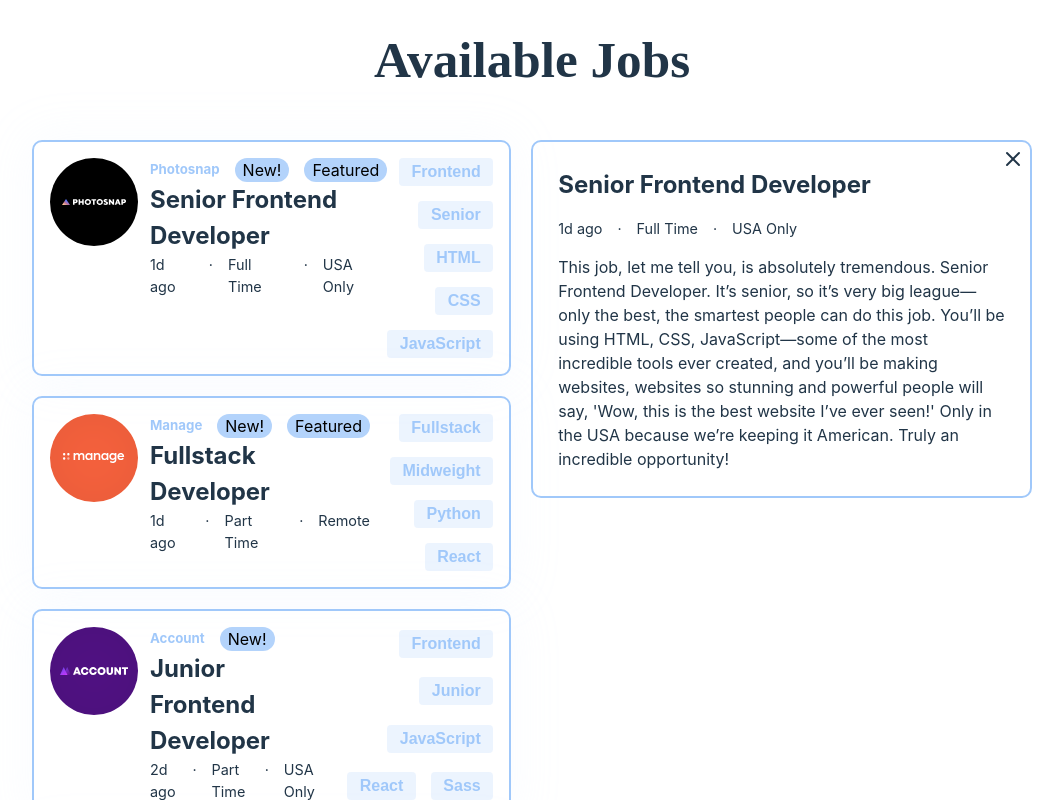
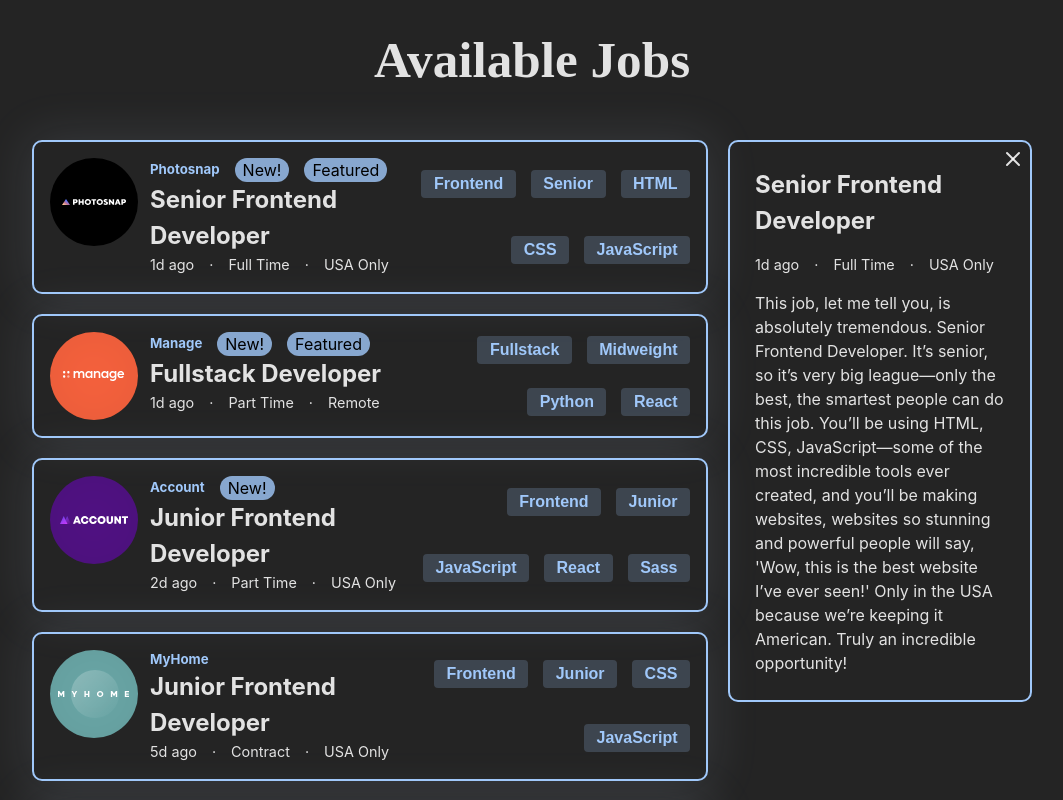
Before and after one commit to mathematiCode/job-listings-fem, a React (Vite) app: page / in a window 1280 px wide. Both pictures are taken after a click on the element "Senior Frontend Developer". Shown: the top 800 px of the page, without its empty margins (108-1171 px from the left). Built offline with nearby package versions, Linux system fonts and the light colour scheme; a web font is replaced by a local one.

Commit message:
Fixed name of file causing deployment to fail

```diff
--- a/src/components/FilterContainer.jsx
+++ b/src/components/FilterContainer.jsx
@@ -1,4 +1,4 @@
-import "../css/FilterContainer.css";
+import "../css/filterContainer.css";
 import { motion } from "motion/react";
 import CurrentFilters from "./CurrentFilters";
 import { useContext } from "react";
--- a/src/css/index.css
+++ b/src/css/index.css
@@ -44,7 +44,7 @@ body {
 }
 
 main:has(.selected-job-container) {
-  grid-template-columns: 70% 30%;
+  grid-template-columns: 70fr 30fr;
   width: 98%;
 }
 
@@ -81,12 +81,12 @@ h1 {
   align-items: center;
 }
 
-@media (prefers-color-scheme: light) {
+/* @media (prefers-color-scheme: light) {
   :root {
     color: #213547;
     background-color: white;
   }
-}
+} */
 
 .no-styles {
   border: 0px none;
@@ -100,6 +100,7 @@ h1 {
 
 .selected-job-container {
   grid-column: 2/3;
+  width: 250px;
   position: relative;
   border: 2px solid rgb(160, 200, 250);
   border-radius: 10px;
```
